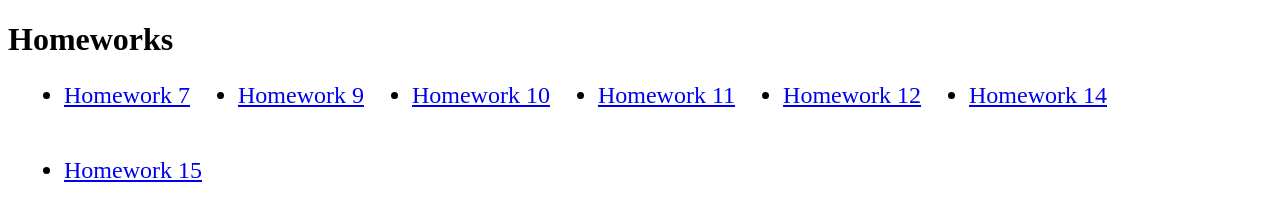
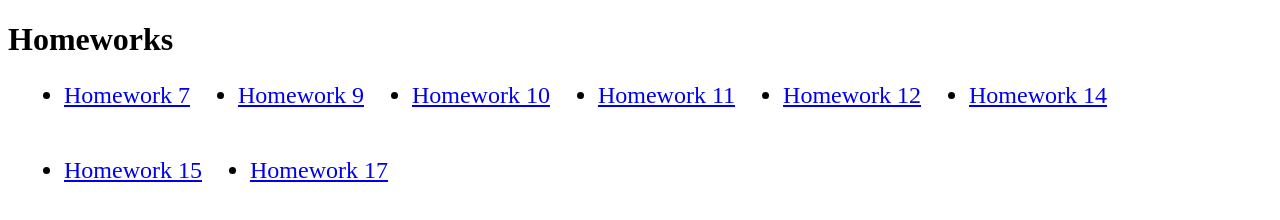
Before and after one commit to dmitrijsydorov/dmitrijsydorov.github.io, a plain HTML site: page index.html in a window 1280 px wide. Drawn offline with Linux system fonts and the light colour scheme.

Commit message:
Update index.html

```diff
--- a/index.html
+++ b/index.html
@@ -28,8 +28,10 @@
       <li><a href="./homework-12/index.html">Homework 12</a></li>
       <li><a href="./homework-14/index.html">Homework 14</a></li>
       <li><a href="./homework-15/index.html">Homework 15</a></li>
+      <li><a href="./homework-17/index.html">Homework 17</a></li>
     </ul>
   </div>
 
 </body>
+
 </html>
```
